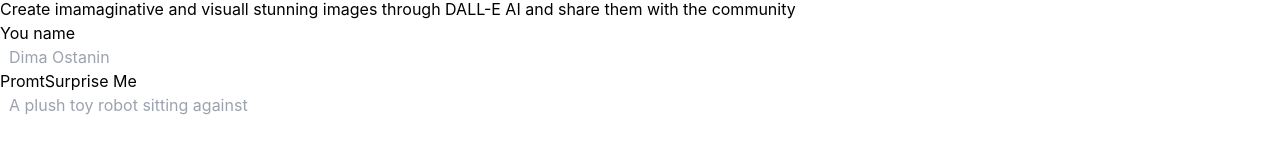
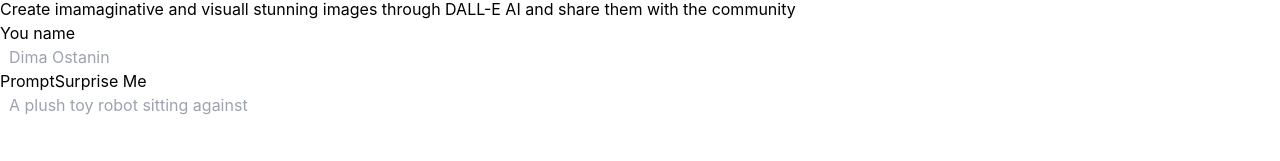
Before and after one commit to DimaOstanin/AI_image, a React (Vite) app in the folder client/: page /create-post in a window 1280 px wide. Shown: the part 366-527 px from the top of the page. Built offline with nearby package versions, Linux system fonts and the light colour scheme; a web font is replaced by a local one.

Commit message:
bug fix in prompt formfield

```diff
--- a/client/src/pages/CreatePost.jsx
+++ b/client/src/pages/CreatePost.jsx
@@ -93,9 +93,9 @@ const CreatePost = () => {
             handleChange={handleChange}
             />
             <FormField
-            labelName="Promt"
+            labelName="Prompt"
             type="text"
-            name="promt"
+            name="prompt"
             placeholder="  A plush toy robot sitting against a yellow wall"
             value={form.prompt}
             handleChange={handleChange}
```
